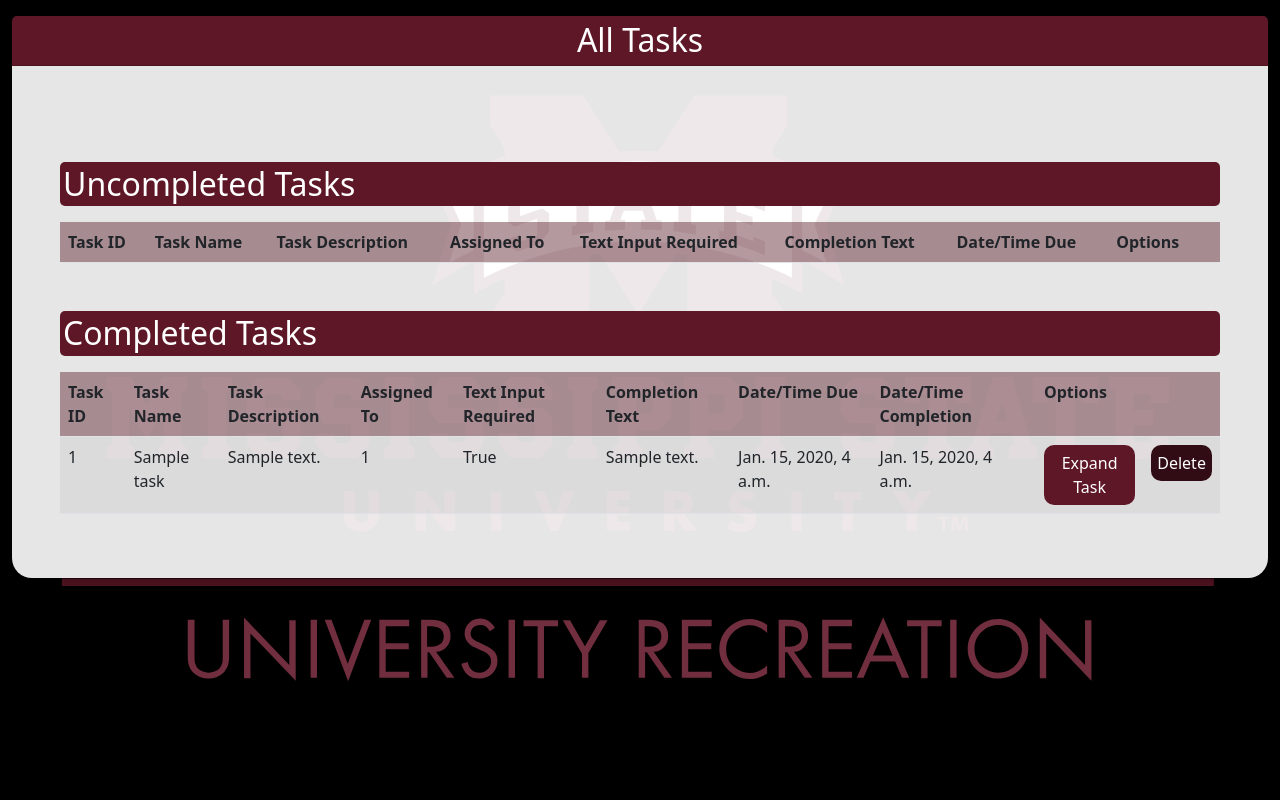
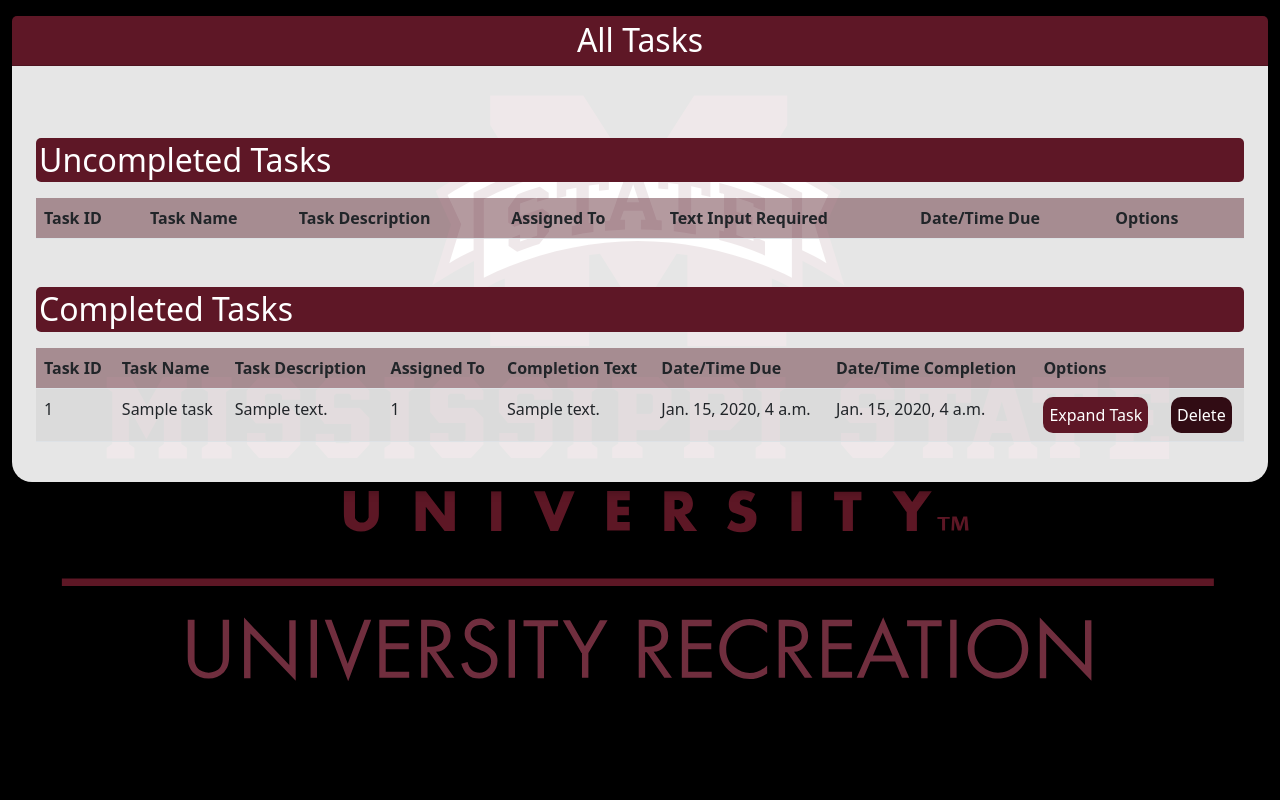
Before and after one commit to AlonsoArreguin/UREC_Project, a Django app: page /task/all_tasks in a window 1280 px wide. Shown: the part 149-949 px from the top of the page. Run offline with Django 4.2, Linux system fonts and the light colour scheme; a user stored in the database is signed in; tables that the repository leaves empty hold one stand-in row (values such as "Sample post"); lists and menus that the app fills with data are empty; some libraries are stand-ins or nearby versions.

Commit message:
Task tables revisions

```diff
--- a/urec_app/static/css/base.css
+++ b/urec_app/static/css/base.css
@@ -8,7 +8,7 @@
 /* variables */
 
 :root{
-    --clr-primary-1: rgb(94, 23, 38);
+    --clr-primary-1: hsl(347, 61%, 23%);
     --clr-primary-2: hsl(347, 61%, 12%);
     --clr-grey-1: rgb(117, 120, 123);
     --clr-grey-2: rgb(193, 198, 200);
--- a/urec_app/templates/urec_app/all_tasks.html
+++ b/urec_app/templates/urec_app/all_tasks.html
@@ -13,7 +13,7 @@
     <div class="col mx-auto overflow-hidden">
         <div class="card card-glassmorph border-0 mb-3">
             <h2 class="card-header text-center maroon-bg">All Tasks</h2>
-          <div class="card-body p-5">
+          <div class="card-body p-sm-4 p-2">
             <div class="table-responsive">
                 <h2 class="mt-5 mb-3 sub-maroon-bg">Uncompleted Tasks</h2>
                 <table id="" class="table table-striped" cellspacing="0" width="100%">
@@ -24,7 +24,6 @@
                         <th>Task Description</th>
                         <th>Assigned To</th>
                         <th>Text Input Required</th>
-                        <th>Completion Text</th>
                         <th>Date/Time Due</th>
                         <th>Options</th>
                         <th></th>
@@ -39,11 +38,6 @@
                                     <td>{{ item.task_description }}</td>
                                     <td>{{ item.staff_netid }}</td>
                                     <td>{{ item.text_input_required }}</td>
-                                    {% if item.completion_text%}
-                                            <td>{{ item.completion_text }}</td>
-                                        {% else %}
-                                            <td>Not Applicable</td>
-                                        {% endif %}
                                     <td>{{ item.date_time_due }}</td>
                                     <td><button class="form-btn" type="submit">Expand Task</button></td>
                                 </form>
@@ -64,7 +58,6 @@
                         <th>Task Name</th>
                         <th>Task Description</th>
                         <th>Assigned To</th>
-                        <th>Text Input Required</th>
                         <th>Completion Text</th>
                         <th>Date/Time Due</th>
                         <th>Date/Time Completion</th>
@@ -80,11 +73,10 @@
                                     <td>{{ item.task_name }}</td>
                                     <td>{{ item.task_description }}</td>
                                     <td>{{ item.staff_netid }}</td>
-                                    <td>{{ item.text_input_required }}</td>
                                     {% if item.completion_text%}
                                             <td>{{ item.completion_text }}</td>
                                         {% else %}
-                                            <td>Not Applicable</td>
+                                            <td style="color: rgb(117, 120, 123);"><i>Not Applicable</i></td>
                                         {% endif %}
                                     <td>{{ item.date_time_due }}</td>
                                     <td>{{ item.date_time_completion }}</td>
--- a/urec_app/templates/urec_app/my_tasks.html
+++ b/urec_app/templates/urec_app/my_tasks.html
@@ -12,7 +12,7 @@
     <div class="col mx-auto overflow-hidden">
         <div class="card card-glassmorph border-0 mb-3">
             <h2 class="card-header text-center maroon-bg">My Tasks</h2>
-          <div class="card-body p-5">
+          <div class="card-body p-sm-4 p-2">
             <div class="table-responsive">
                 {% if uncompleted or completed %}
                 <h2 class="mt-5 mb-3 sub-maroon-bg">Uncompleted Tasks</h2>
@@ -72,7 +72,7 @@
                                 {% if item.completion_text%}
                                     <td>{{ item.completion_text }}</td>
                                 {% else %}
-                                    <td>Not Applicable</td>
+                                    <td style="color: rgb(117, 120, 123);"><i>Not Applicable</i></td>
                                 {% endif %}
                                 <td>{{ item.date_time_due }}</td>
                                 <td>{{ item.date_time_completion }}</td>
```
